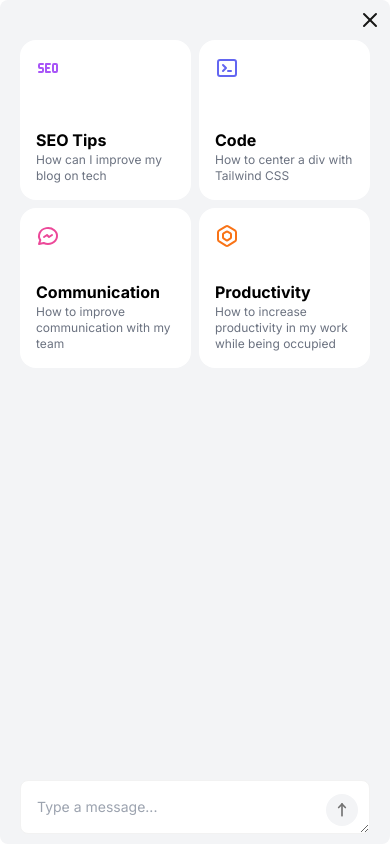
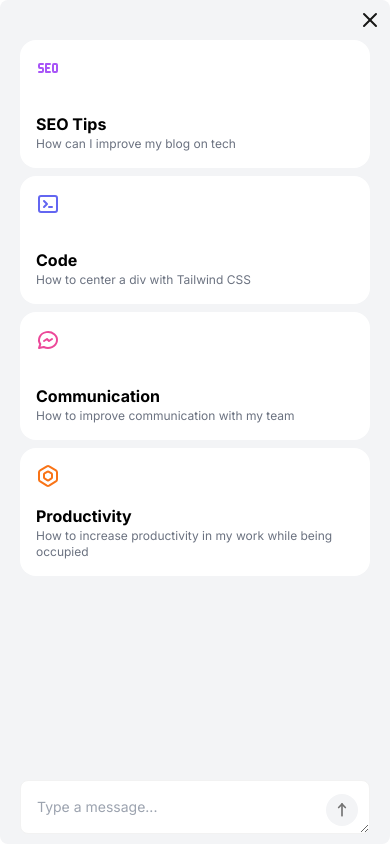
Before and after one commit to neondatabase/neon-chatbot, a Next.js app: page / in a window 390 px wide. Built offline with nearby package versions, Linux system fonts and the light colour scheme.

Commit message:
add: grid

```diff
--- a/components/bubble.tsx
+++ b/components/bubble.tsx
@@ -124,7 +124,7 @@ export const Bubble = () => {
               className="mb-4 h-screen md:h-[40rem] w-full md:w-[26rem] bg-gray-100 rounded-lg flex flex-col justify-between"
             >
               {!messages.length && (
-                <div className="px-5 py-10 grid grid-cols-2 gap-2  overflow-y-auto">
+                <div className="px-5 py-10 grid grid-cols-1 md:grid-cols-2 gap-2  overflow-y-auto">
                   {blocks.map((block, index) => (
                     <motion.button
                       initial={{
@@ -143,7 +143,7 @@ export const Bubble = () => {
                       onClick={() => {
                         handleBlockClick(block.content);
                       }}
-                      className="p-4 flex flex-col text-left justify-between rounded-2xl h-40 w-full bg-white"
+                      className="p-4 flex flex-col text-left justify-between rounded-2xl h-32 md:h-40 w-full bg-white"
                     >
                       {block.icon}
                       <div>
```
